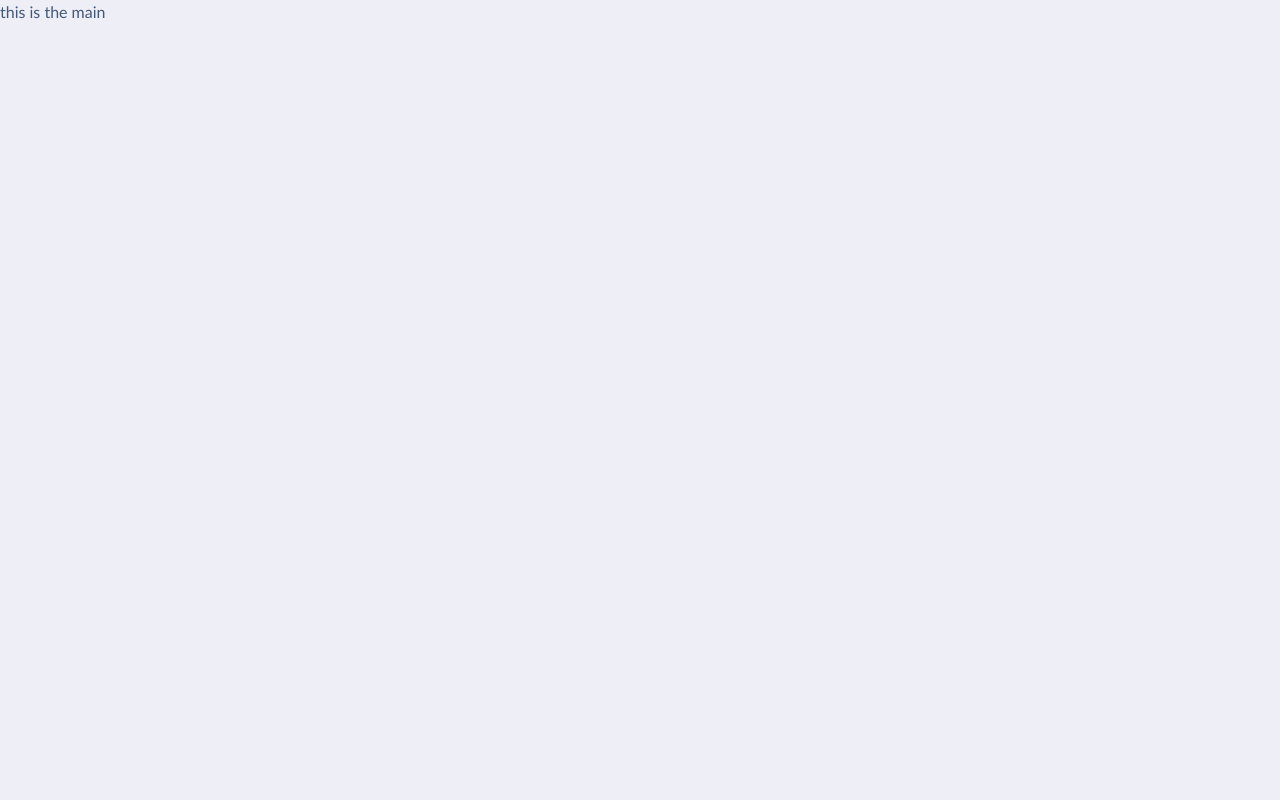
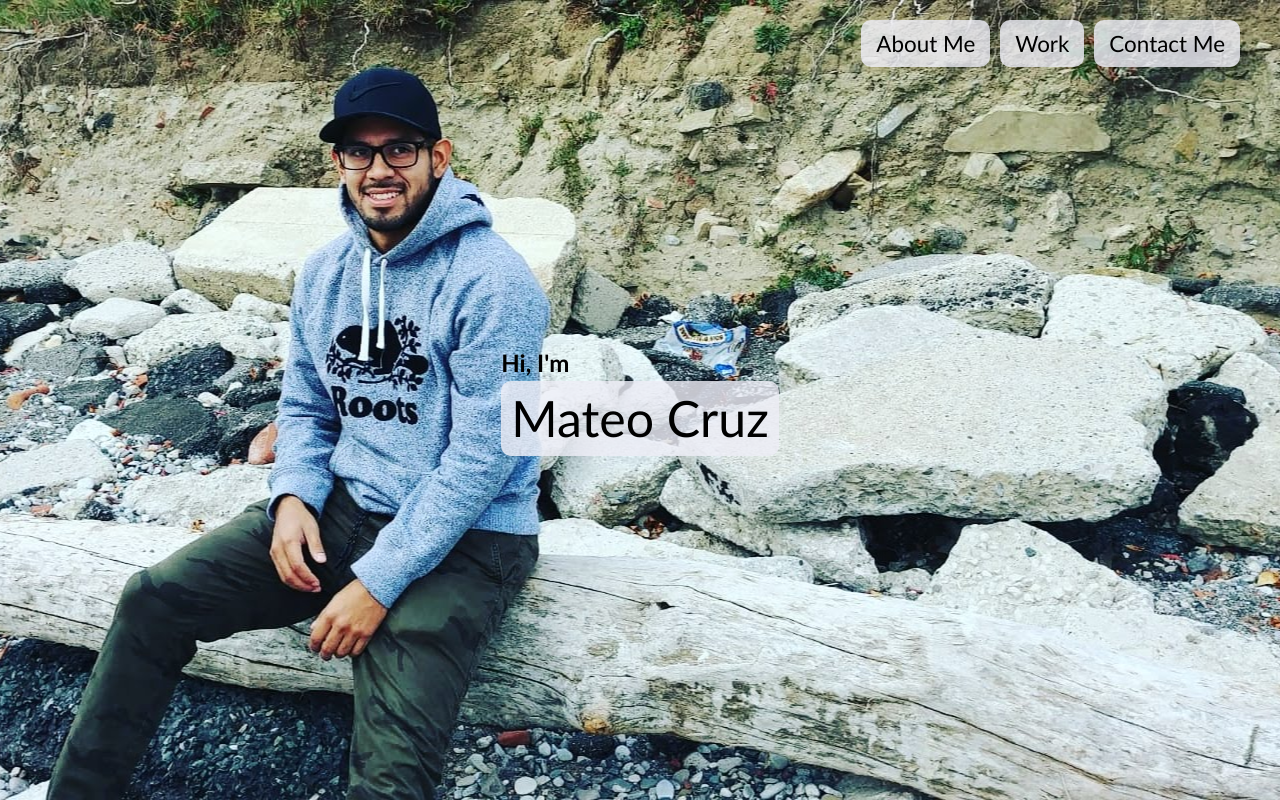
Before and after one commit to cruzma/React-Portfolio, a React (Create React App) app: page / in a window 1280 px wide. Built offline with nearby package versions, Linux system fonts and the light colour scheme.

Commit message:
landing page and about me page added

```diff
--- a/src/App.js
+++ b/src/App.js
@@ -1,11 +1,12 @@
-
-import './App.css';
+import Landing from './components/Landing';
+import Nav from './components/Nav';
 
 function App() {
   return (
     <div>
+      <Nav></Nav>
       <main>
-        this is the main
+        <Landing></Landing>
       </main>
     </div>
   );
--- /dev/null
+++ b/src/components/Landing/index.js
@@ -0,0 +1,15 @@
+import React from 'react';
+
+function Landing() {
+  return (
+    <section class="hero">
+      <div>
+        <h3>Hi, I'm</h3>
+        <h1>Mateo Cruz</h1>
+      </div>
+
+    </section>
+  );
+}
+
+export default Landing;
--- /dev/null
+++ b/src/components/Nav/index.js
@@ -0,0 +1,18 @@
+import React from 'react';
+
+function Nav() {
+
+  return (
+    <header>
+      <nav>
+        <ul>
+          <li><a href="#about-me">About Me</a></li>
+          <li><a href="#work">Work</a></li>
+          <li><a href="#contact-me">Contact Me</a></li>
+        </ul>
+      </nav>
+    </header>
+  );
+}
+
+export default Nav;
--- a/src/index.css
+++ b/src/index.css
@@ -80,7 +80,7 @@ section h2{
 /* hero section begins */
 
 .hero{
-  /* background-image: url(./assets/images/hero-pic.jpg); */
+  background-image: url(./assets/images/hero-pic.jpg);
   background-size: cover;
   background-position: center;
   height: 100vh;
```
Also changed, not shown: src/components/About/index.js (added, +21 -0 lines).
